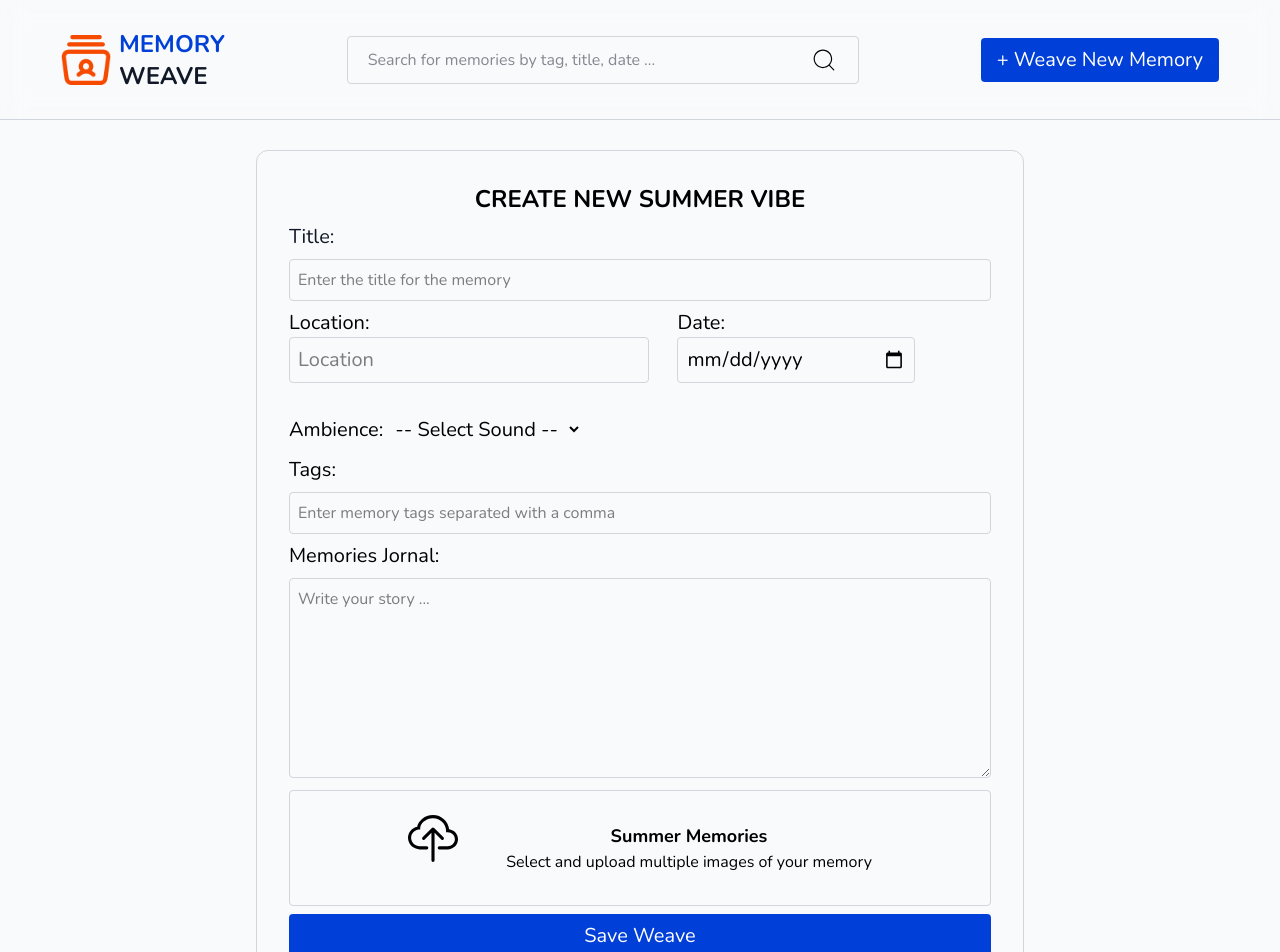
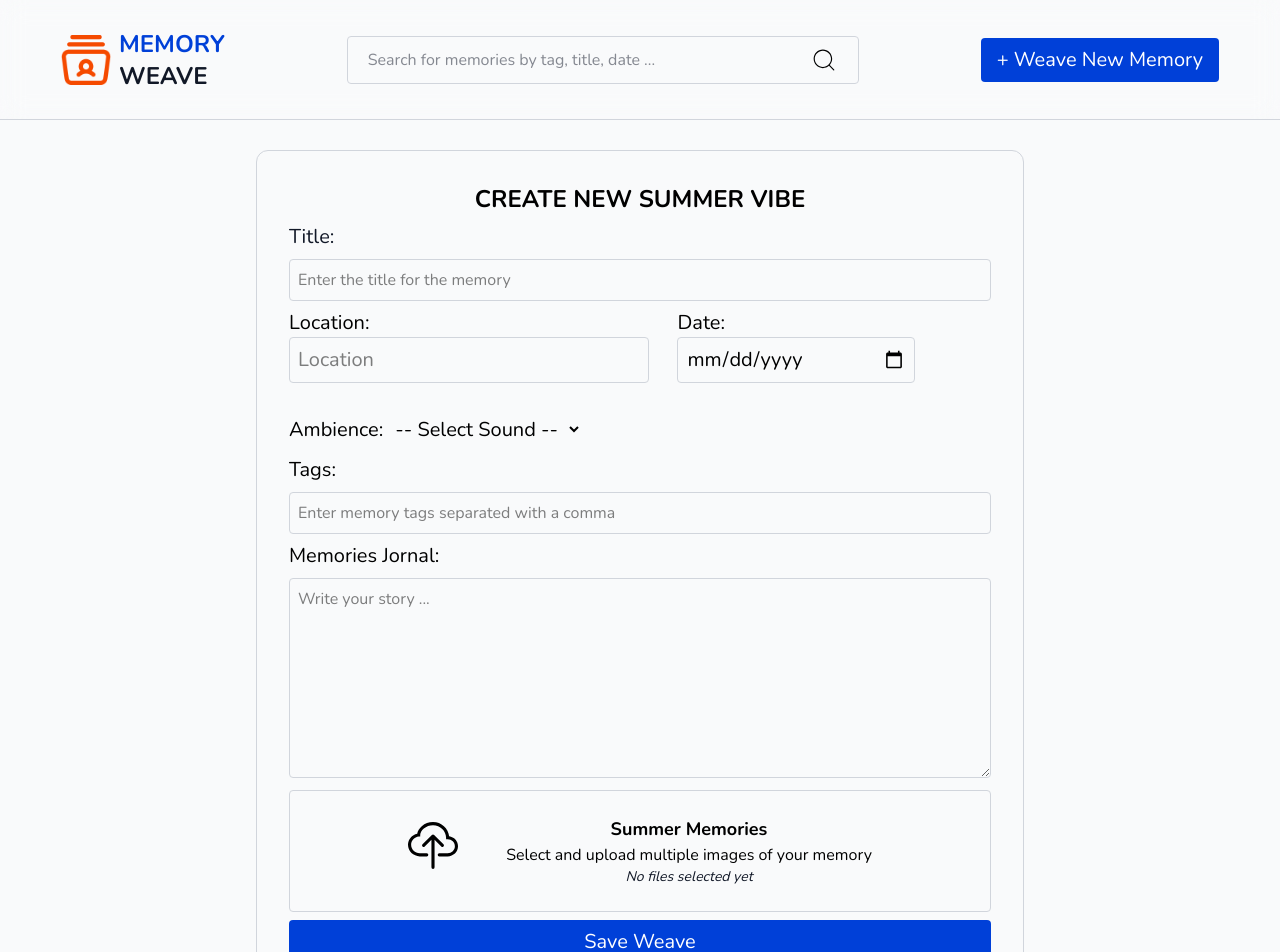
Before and after one commit to olamilekan5162/memoryWeave, a React (Vite) app: page /upload in a window 1280 px wide. Shown: the top 952 px of the page. Built offline with nearby package versions, Linux system fonts and the light colour scheme.

Commit message:
update file upload logic to show files selected

```diff
--- a/src/pages/AddCapsule.jsx
+++ b/src/pages/AddCapsule.jsx
@@ -22,6 +22,7 @@ const AddCapsule = () => {
     journal: "",
   });
   const [tag, setTag] = useState(userVibe.tags.join(", "));
+  const [selectedMedia, setSelectedMedia] = useState([]);
   const navigate = useNavigate();
 
   const handleInputChange = (e) => {
@@ -34,6 +35,7 @@ const AddCapsule = () => {
 
   const handleMediaChange = (e) => {
     const files = Array.from(e.target.files);
+    setSelectedMedia(files);
     const media = files.map((file) => ({
       id: uuidv4(),
       file: file,
@@ -157,13 +159,19 @@ const AddCapsule = () => {
             htmlFor="media"
             className="flex flex-col sm:flex-row items-center w-[100%] mx-auto justify-center cursor-pointer border-1 border-gray-300 py-6 rounded gap-2 sm:gap-12 mt-1"
           >
-            <BsCloudUpload size={50} className="mb-4" />
-            <p className="text-sm p-6 sm:hidden">
-              Select and upload multiple images of your memory
-            </p>
-            <div className="hidden sm:flex flex-col items-center justify-center">
+            <BsCloudUpload size={50} className="mb-2" />
+            <div className="flex flex-col items-center justify-center">
               <h1 className="text-lg font-bold">Summer Memories</h1>
-              <p>Select and upload multiple images of your memory</p>
+              <p className="text-sm sm:text-base px-6 sm:p-0 text-center">
+                Select and upload multiple images of your memory
+              </p>
+              <p className="text-sm text-text italic">
+                {selectedMedia.length === 0
+                  ? "No files selected yet"
+                  : `${selectedMedia.length} file${
+                      selectedMedia.length > 1 ? "s" : ""
+                    } selected`}
+              </p>
             </div>
             <input
               className="hidden"
```
